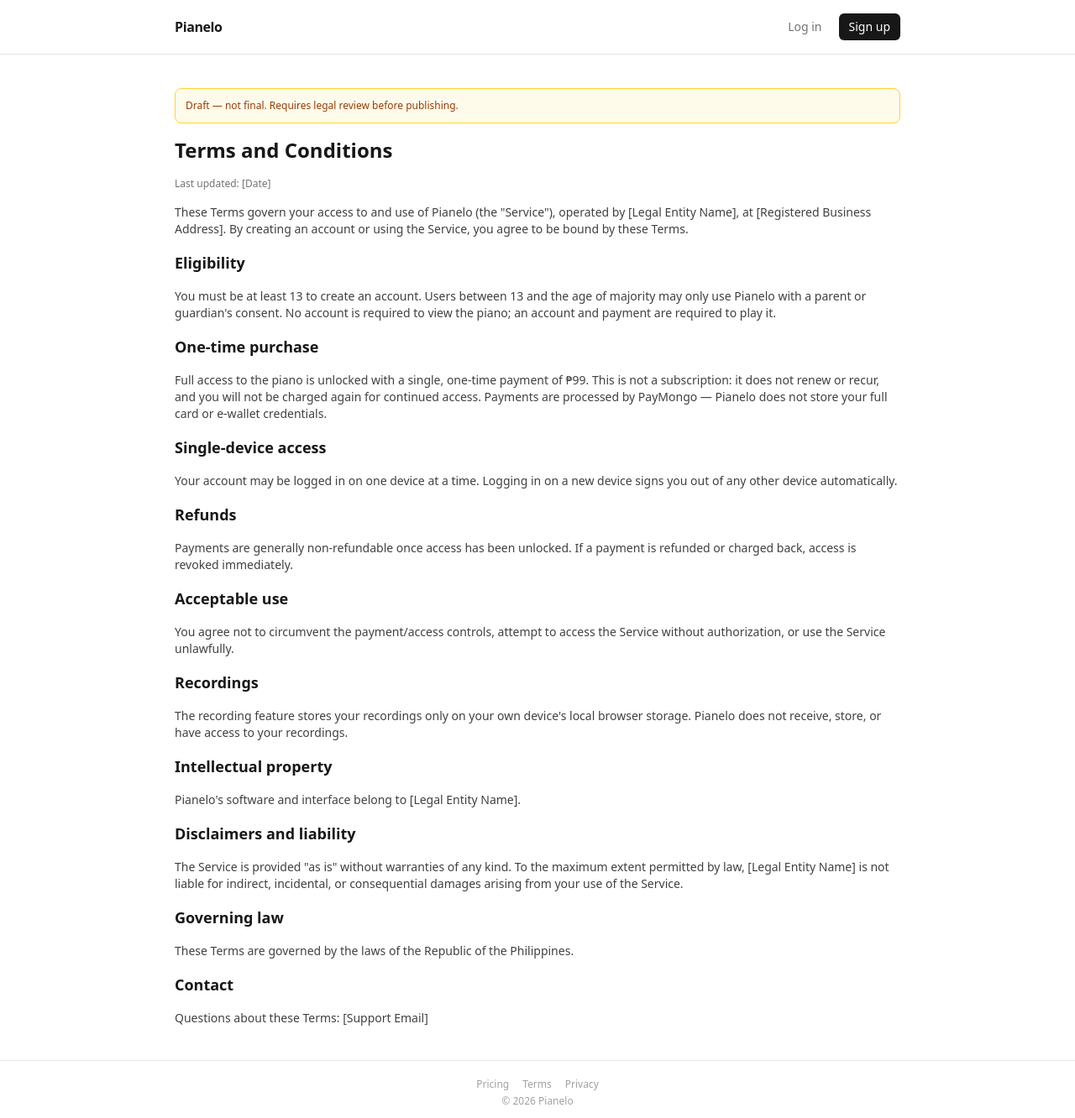
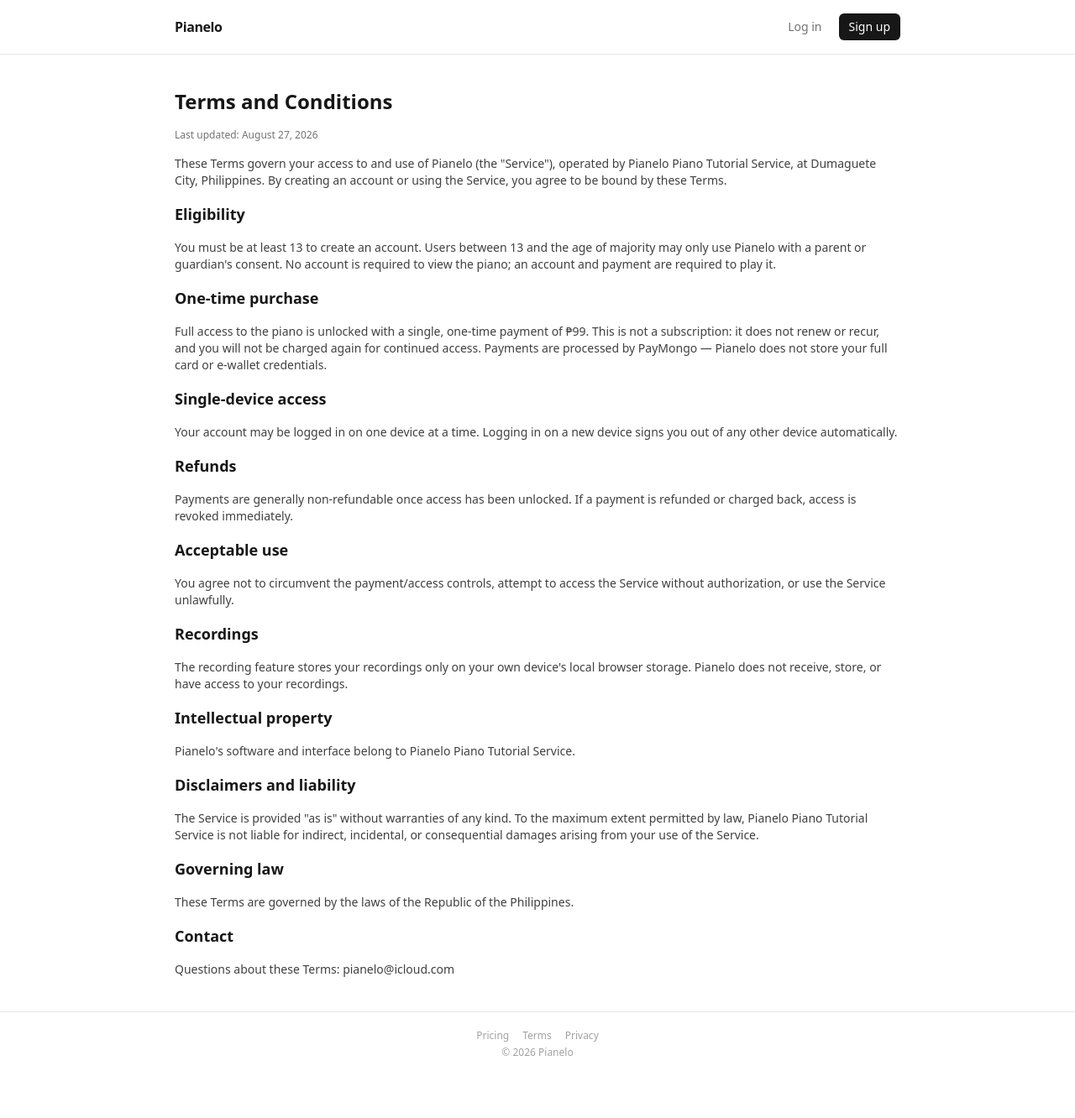
Before and after one commit to ellesantiago/pianelo, a Next.js app: page /terms in a window 1280 px wide. Shown: the whole page at 84% size. After the commit the page ends 1274 px from the top, so only its background shows below. Built offline with nearby package versions, Linux system fonts and the light colour scheme; no server answers.

Commit message:
update terms and privacy

```diff
--- a/src/app/privacy/page.tsx
+++ b/src/app/privacy/page.tsx
@@ -5,9 +5,6 @@
 export default function PrivacyPage() {
   return (
     <article className="max-w-none space-y-4 text-sm text-neutral-700">
-      <div className="rounded-lg border border-amber-300 bg-amber-50 p-3 text-xs text-amber-800">
-        Draft — not final. Requires legal review before publishing.
-      </div>
       <h1 className="text-2xl font-bold text-neutral-900">Privacy Policy</h1>
       <p className="text-xs text-neutral-500">Last updated: {LAST_UPDATED}</p>
 
--- a/src/app/terms/page.tsx
+++ b/src/app/terms/page.tsx
@@ -5,9 +5,6 @@
 export default function TermsPage() {
   return (
     <article className="max-w-none space-y-4 text-sm text-neutral-700">
-      <div className="rounded-lg border border-amber-300 bg-amber-50 p-3 text-xs text-amber-800">
-        Draft — not final. Requires legal review before publishing.
-      </div>
       <h1 className="text-2xl font-bold text-neutral-900">Terms and Conditions</h1>
       <p className="text-xs text-neutral-500">Last updated: {LAST_UPDATED}</p>
 
--- a/src/config/legal.ts
+++ b/src/config/legal.ts
@@ -1,6 +1,6 @@
 // Fill these in before launch. These pages are a starting draft, not
 // finished legal text -- have them reviewed before publishing.
-export const LEGAL_ENTITY_NAME = "[Legal Entity Name]";
-export const REGISTERED_ADDRESS = "[Registered Business Address]";
-export const SUPPORT_EMAIL = "[Support Email]";
-export const LAST_UPDATED = "[Date]";
+export const LEGAL_ENTITY_NAME = "Pianelo Piano Tutorial Service";
+export const REGISTERED_ADDRESS = "Dumaguete City, Philippines";
+export const SUPPORT_EMAIL = "pianelo@icloud.com";
+export const LAST_UPDATED = "August 27, 2026";
```
